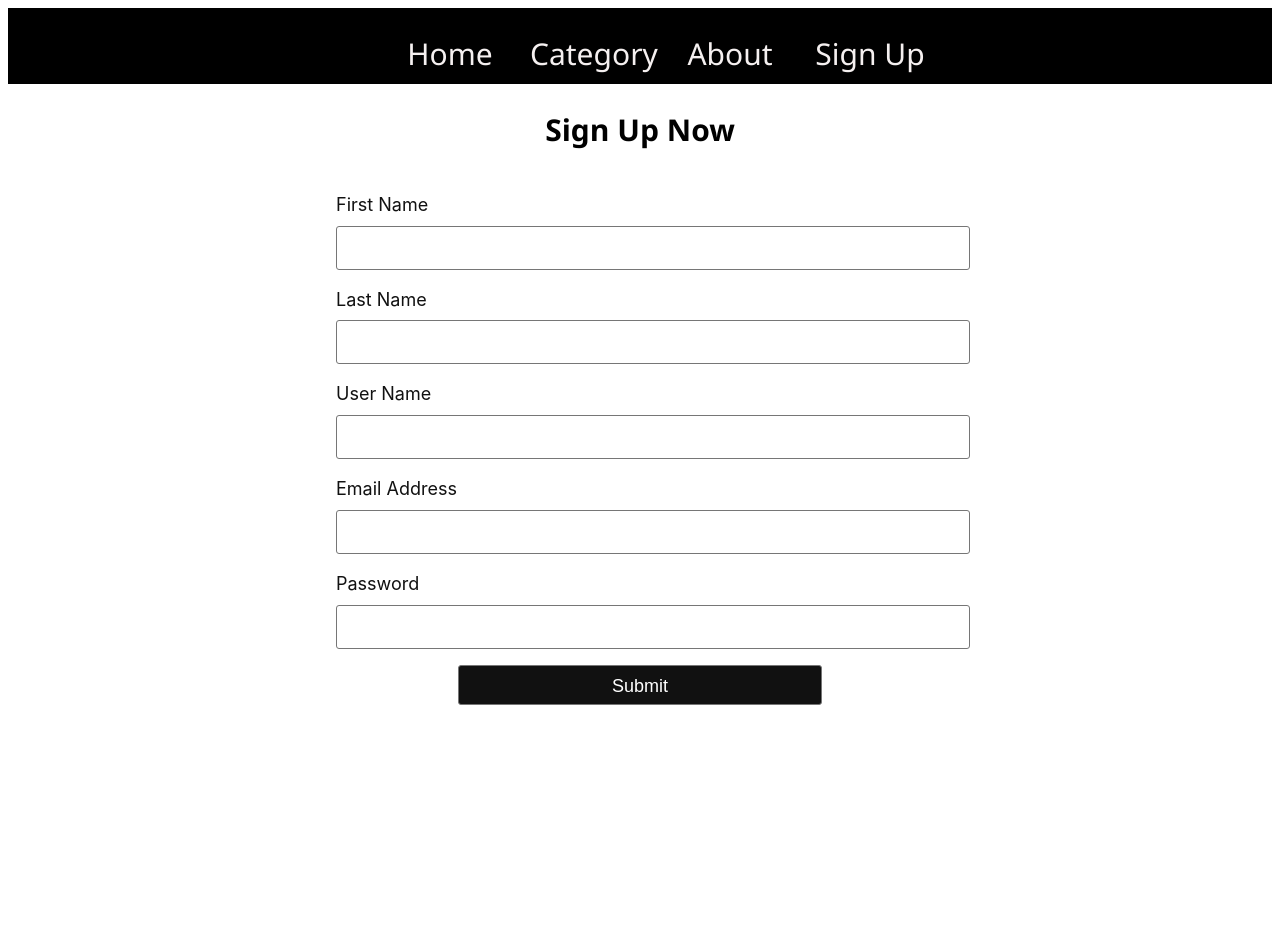
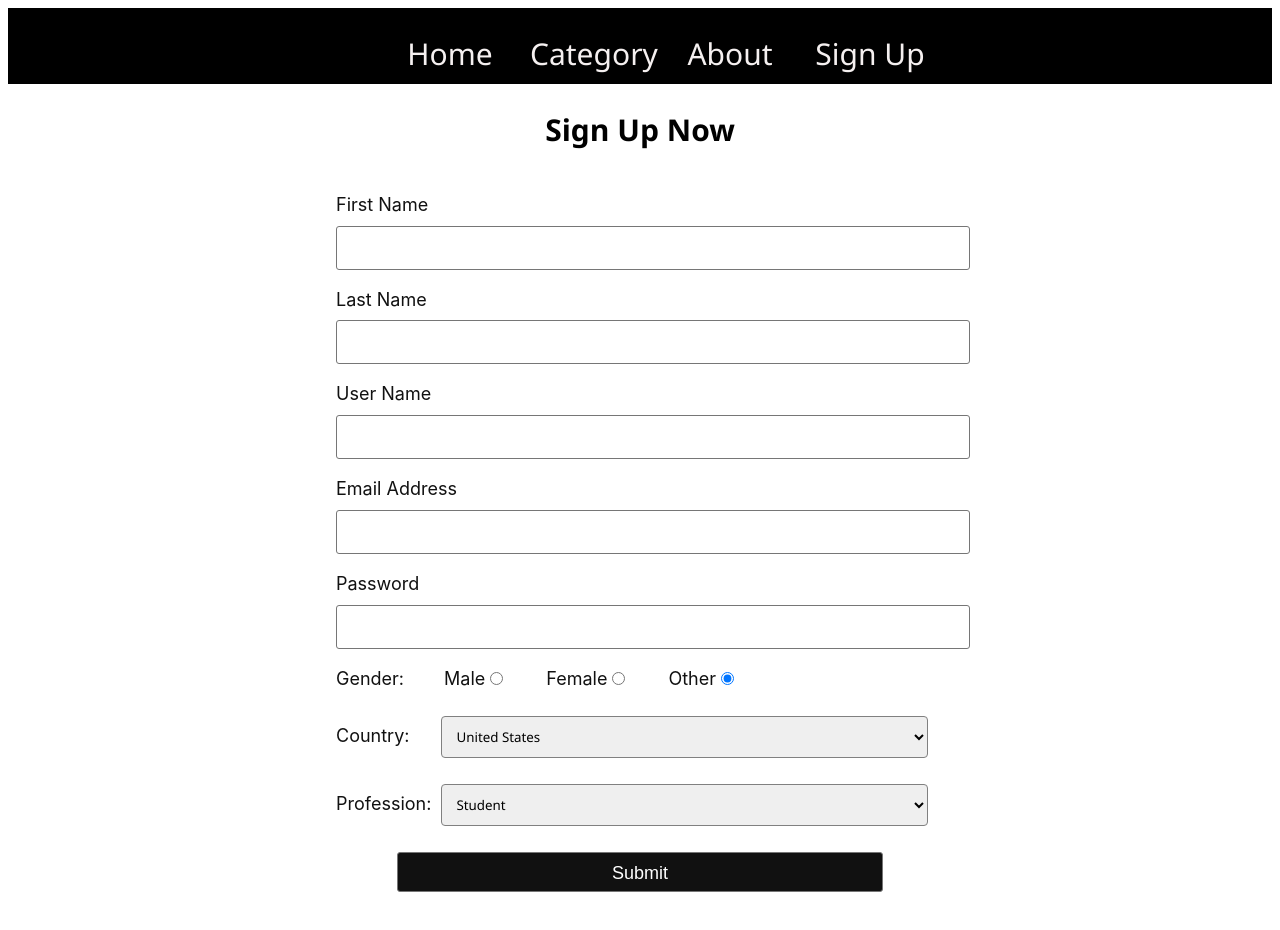
Before and after one commit to zhangyangunique/seainfo6150-final-project-webapp, a React (Create React App) app: page /signup in a window 1280 px wide. Shown: the top 930 px of the page. Before the commit the page ends 800 px from the top, so only its background shows below. Built offline with nearby package versions, Linux system fonts and the light colour scheme.

Commit message:
info6150_final_project_v3

```diff
--- a/public/index.html
+++ b/public/index.html
@@ -23,7 +23,7 @@
       work correctly both with client-side routing and a non-root public URL.
       Learn how to configure a non-root public URL by running `npm run build`.
     -->
-    <title>React App</title>
+    <title>Ariticle Library</title>
   </head>
   <body>
     <noscript>You need to enable JavaScript to run this app.</noscript>
--- a/src/SignupPage/SignupPage.jsx
+++ b/src/SignupPage/SignupPage.jsx
@@ -67,6 +67,61 @@ const SignupPage = () => {
 									id="password" />
 							</div>
 							<div className={styles.formGroup}>
+								<div className={styles.gender}>
+									<label>Gender:</label>
+									<label>
+										Male
+                                        <input
+											type="radio"
+											id="male"
+											name="gender"
+											checked="checked"
+											value="male"
+										/>
+									</label>
+									<label>
+										Female
+                                        <input
+											type="radio"
+											id="female"
+											name="gender"
+											checked="checked"
+											value="female"
+										/>
+									</label>
+									<label>
+										Other
+                                        <input
+											type="radio"
+											id="other"
+											name="gender"
+											checked="checked"
+											value="other"
+										/>
+									</label>
+								</div>
+							</div>
+							<div className={styles.formGroup}>
+								<div className={styles.country}>
+									<label for="country">Country:</label>
+									<select id="country" name="country" className={styles.dropdownForm}>
+										<option value="usa">United States</option>
+										<option value="canada">Canada</option>
+										<option value="other">Other</option>
+									</select>
+								</div>
+							</div>
+							<div className={styles.formGroup}>
+								<div className={styles.profession}>
+									<label for="profession">Profession:</label>
+									<select id="profession" name="profession" className={styles.dropdownForm}>
+										<option value="student">Student</option>
+										<option value="teacher">Teacher</option>
+										<option value="other">Other</option>
+									</select>
+								</div>
+							</div>
+							<div className={styles.formGroup}>
 								<input className={`${styles.formControl} ${styles.submitButton}`} type="submit" value="Submit" />
 							</div>
 						</form>
--- a/src/SignupPage/SignupPage.module.css
+++ b/src/SignupPage/SignupPage.module.css
@@ -49,12 +49,13 @@ label {
 
 .submitButton {
 	font-size: 18px;
-	width: 60%;
+	width: 80%;
 	height: 40px;
 	margin: 0 auto;
 	text-align: center;
 	color: white;
 	background-color: #111111;
+	margin-bottom: 50px;
 }
 
 .registeredText {
@@ -68,3 +69,26 @@ h2 {
 	font-size: 30px;
 	font-family: 'Segoe UI', Tahoma, Geneva, Verdana, sans-serif;
 }
+
+.gender label{
+    display: inline-block;
+    margin-right: 40px;
+}
+
+.country label {
+    margin-right: 32px;
+}
+
+.profession label {
+    margin-right: 10px;
+}
+
+.dropdownForm {
+    width: 80%;
+    box-sizing: border-box;
+    border: 1px solid grey;
+    border-radius: 4px;
+    padding: 10px;
+    margin-bottom: 10px;
+    font-family: 'Segoe UI', Tahoma, Geneva, Verdana, sans-serif;
+}
```
